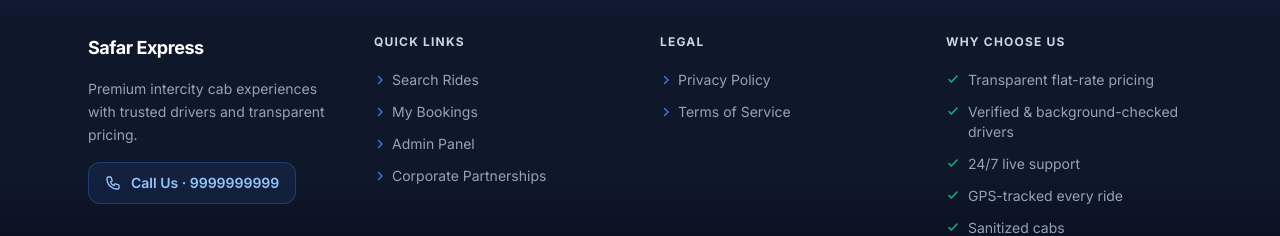
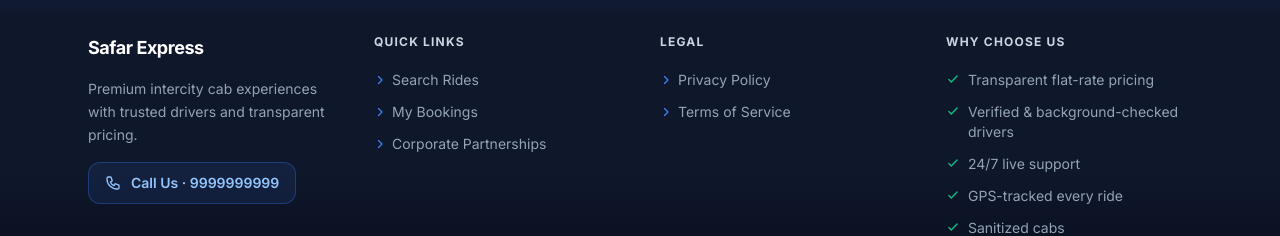
Before and after one commit to mrsumitdey01/cab-project, a React (Create React App) app in the folder client/: page / in a window 1280 px wide. Shown: the part 1694-1930 px from the top of the page. Built offline with nearby package versions, Linux system fonts and the light colour scheme; no server answers.

Commit message:
feat(client): hide Admin Panel link from footer Quick Links

```diff
--- a/client/src/app/routes.jsx
+++ b/client/src/app/routes.jsx
@@ -250,7 +250,6 @@ export function AppRoutes() {
                 {[
                   { label: 'Search Rides', to: '/' },
                   { label: 'My Bookings', to: '/bookings' },
-                  { label: 'Admin Panel', to: '/admin' },
                 ].map(({ label, to }) => (
                   <li key={to}>
                     <Link
```
